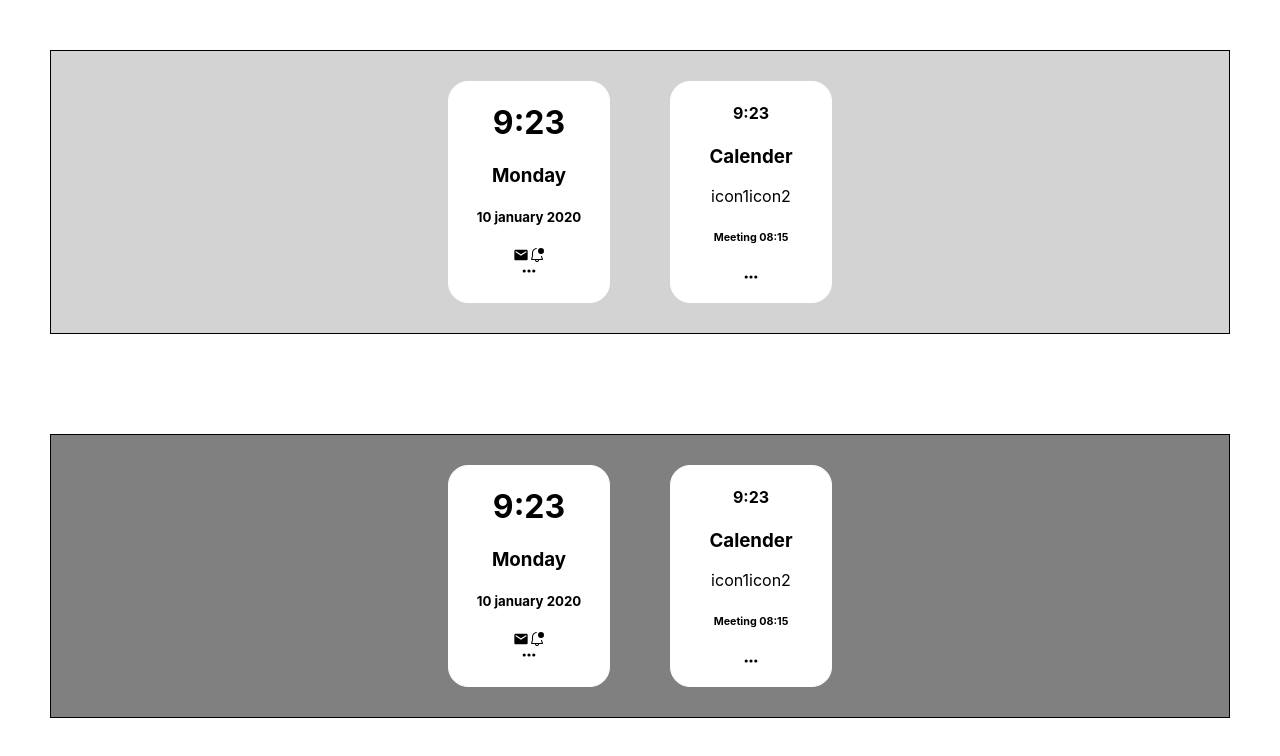
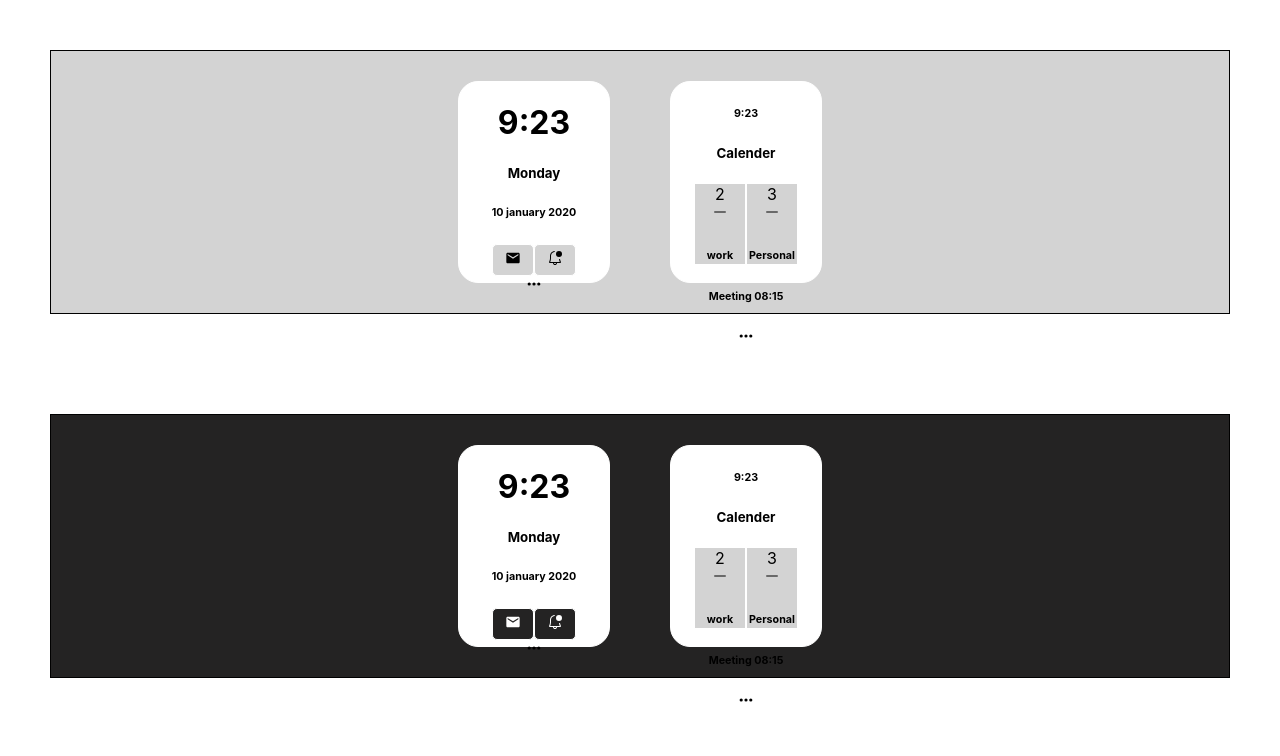
Before and after one commit to Ishaan28malik/cr7-fitness-app, a React (Create React App) app: page / in a window 1280 px wide. Shown: the top 756 px of the page. Built offline with nearby package versions, Linux system fonts and the light colour scheme.

Commit message:
Final UI functionality

```diff
--- a/src/components/CalenderCard.js
+++ b/src/components/CalenderCard.js
@@ -1,16 +1,29 @@
 import React from 'react';
 import '../index.scss';
 import { HiDotsHorizontal } from 'react-icons/hi';
+import { AiOutlineMinus } from 'react-icons/ai';
 
 const CalenderCard = (type) => {
   return (
     <div className='calender-main-card'>
       <div className='inner-calender-card'>
-        <h4>9:23</h4>
-        <h3>Calender</h3>
+        <h6>9:23</h6>
+        <h5>Calender</h5>
         <div className='calender-sub-cards'>
-          <div>icon1</div>
-          <div>icon2</div>
+          <div className='calender-card-card1'>
+            <div>2</div>
+            <AiOutlineMinus />
+            <div>
+              <h6>work</h6>
+            </div>
+          </div>
+          <div className='calender-card-card2'>
+            <div>3</div>
+            <AiOutlineMinus />
+            <div>
+              <h6>Personal</h6>
+            </div>
+          </div>
         </div>
         <h6> Meeting 08:15</h6>
         <div className='calender-dots'>
--- a/src/components/Clockcard.js
+++ b/src/components/Clockcard.js
@@ -9,11 +9,15 @@ const ClockCard = (type) => {
     <div className='clock-main-card'>
       <div className='inner-clock-card'>
         <h1>9:23</h1>
-        <h3>Monday</h3>
-        <h5>10 january 2020</h5>
+        <h5>Monday</h5>
+        <h6>10 january 2020</h6>
         <div className='clock-card-icons'>
-          <MdLocalPostOffice />
-          <VscBellDot />
+          <div className='clock-card-icon1'>
+            <MdLocalPostOffice />
+          </div>
+          <div className='clock-card-icon2'>
+            <VscBellDot />
+          </div>
         </div>
         <div className='clock-dots'>
           <HiDotsHorizontal />
--- a/src/index.scss
+++ b/src/index.scss
@@ -35,12 +35,28 @@ h6 {
         border: 1px solid white;
         background-color: white;
         border-radius: 20px;
-        height: 220px;
-        width: 160px;
+        height: 200px;
+        width: 150px;
         .clock-card-icons {
           display: flex;
           justify-content: center;
           text-align: center;
+          .clock-card-icon1 {
+            color: black;
+            border: 1px solid white;
+            background-color: lightgray;
+            width: 30px;
+            padding: 5px;
+            border-radius: 5px;
+          }
+          .clock-card-icon2 {
+            color: black;
+            border: 1px solid white;
+            background-color: lightgray;
+            width: 30px;
+            padding: 5px;
+            border-radius: 5px;
+          }
         }
         .clock-dots {
           display: flex;
@@ -57,12 +73,28 @@ h6 {
         border: 1px solid white;
         background-color: white;
         border-radius: 20px;
-        height: 220px;
-        width: 160px;
+        height: 200px;
+        width: 150px;
         .calender-sub-cards {
           display: flex;
           justify-content: center;
           text-align: center;
+        }
+        .calender-sub-cards {
+          .calender-card-card1 {
+            color: black;
+            border: 1px solid white;
+            background-color: lightgray;
+            width: 50px;
+            height: 80px;
+          }
+          .calender-card-card2 {
+            color: black;
+            border: 1px solid white;
+            background-color: lightgray;
+            width: 50px;
+            height: 80px;
+          }
         }
         .calender-dots {
           display: flex;
@@ -74,7 +106,7 @@ h6 {
   }
   .dark-main-card {
     border: 1px solid;
-    background-color: grey;
+    background-color: #242323;
     display: flex;
     flex-direction: row;
     justify-content: center;
@@ -86,12 +118,31 @@ h6 {
         border: 1px solid white;
         background-color: white;
         border-radius: 20px;
-        height: 220px;
-        width: 160px;
+        height: 200px;
+        width: 150px;
+        .h1 {
+          color: white;
+        }
         .clock-card-icons {
           display: flex;
           justify-content: center;
           text-align: center;
+          .clock-card-icon1 {
+            color: white;
+            border: 1px solid white;
+            background-color: #242323;
+            width: 30px;
+            padding: 5px;
+            border-radius: 5px;
+          }
+          .clock-card-icon2 {
+            color: white;
+            border: 1px solid white;
+            background-color: #242323;
+            width: 30px;
+            padding: 5px;
+            border-radius: 5px;
+          }
         }
         .clock-dots {
           display: flex;
@@ -104,16 +155,40 @@ h6 {
       display: flex;
       flex-direction: column;
       margin: 30px;
+      //   line-height: 0px;
       .inner-calender-card {
         border: 1px solid white;
         background-color: white;
         border-radius: 20px;
-        height: 220px;
-        width: 160px;
+        height: 200px;
+        width: 150px;
+        .h6 {
+          color: white;
+        }
+        .h1 {
+          color: white;
+        }
+        .h3 {
+          color: white;
+        }
         .calender-sub-cards {
           display: flex;
           justify-content: center;
           text-align: center;
+          .calender-card-card1 {
+            color: black;
+            border: 1px solid white;
+            background-color: lightgray;
+            width: 50px;
+            height: 80px;
+          }
+          .calender-card-card2 {
+            color: black;
+            border: 1px solid white;
+            background-color: lightgray;
+            width: 50px;
+            height: 80px;
+          }
         }
         .calender-dots {
           display: flex;
```
